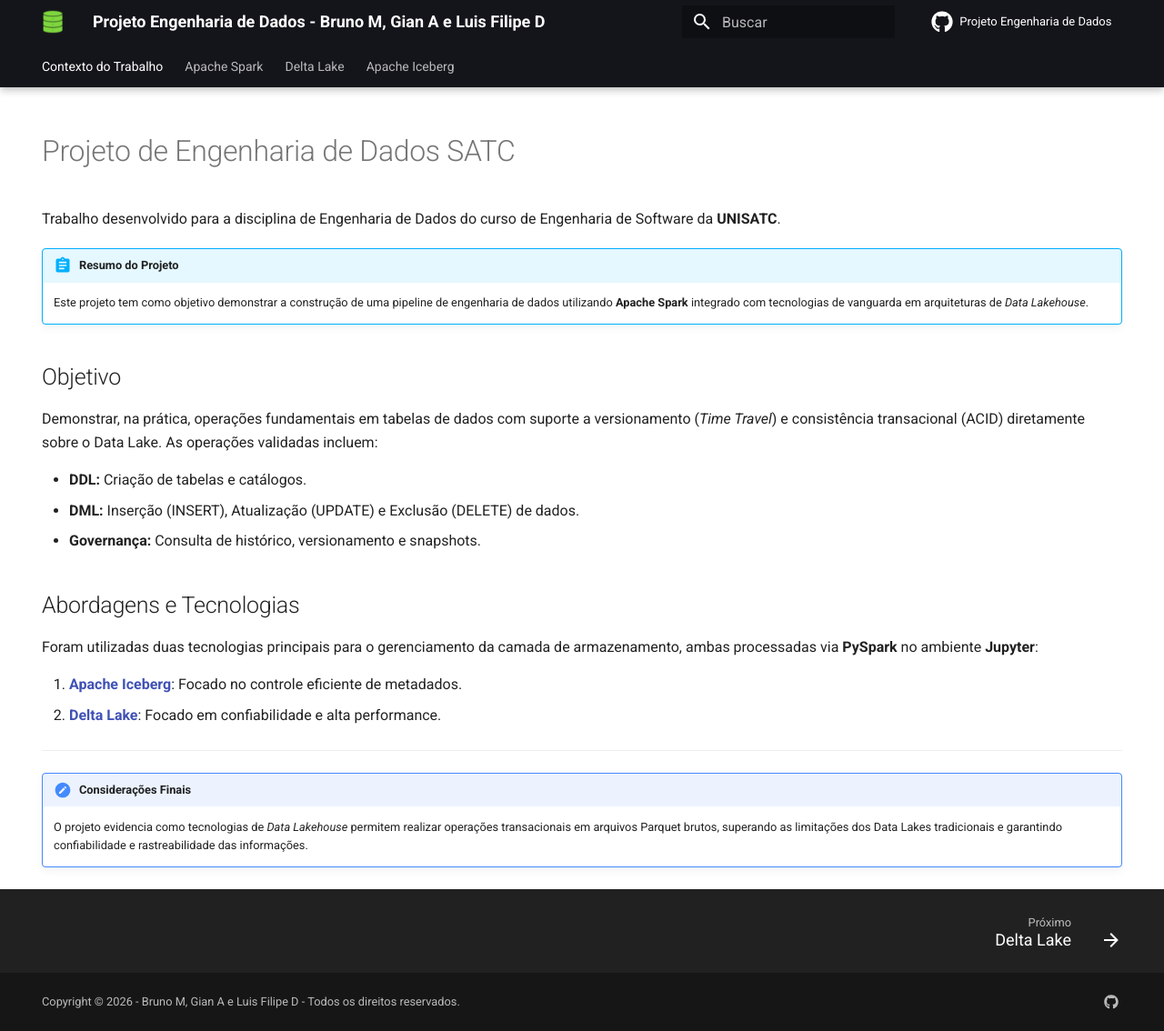
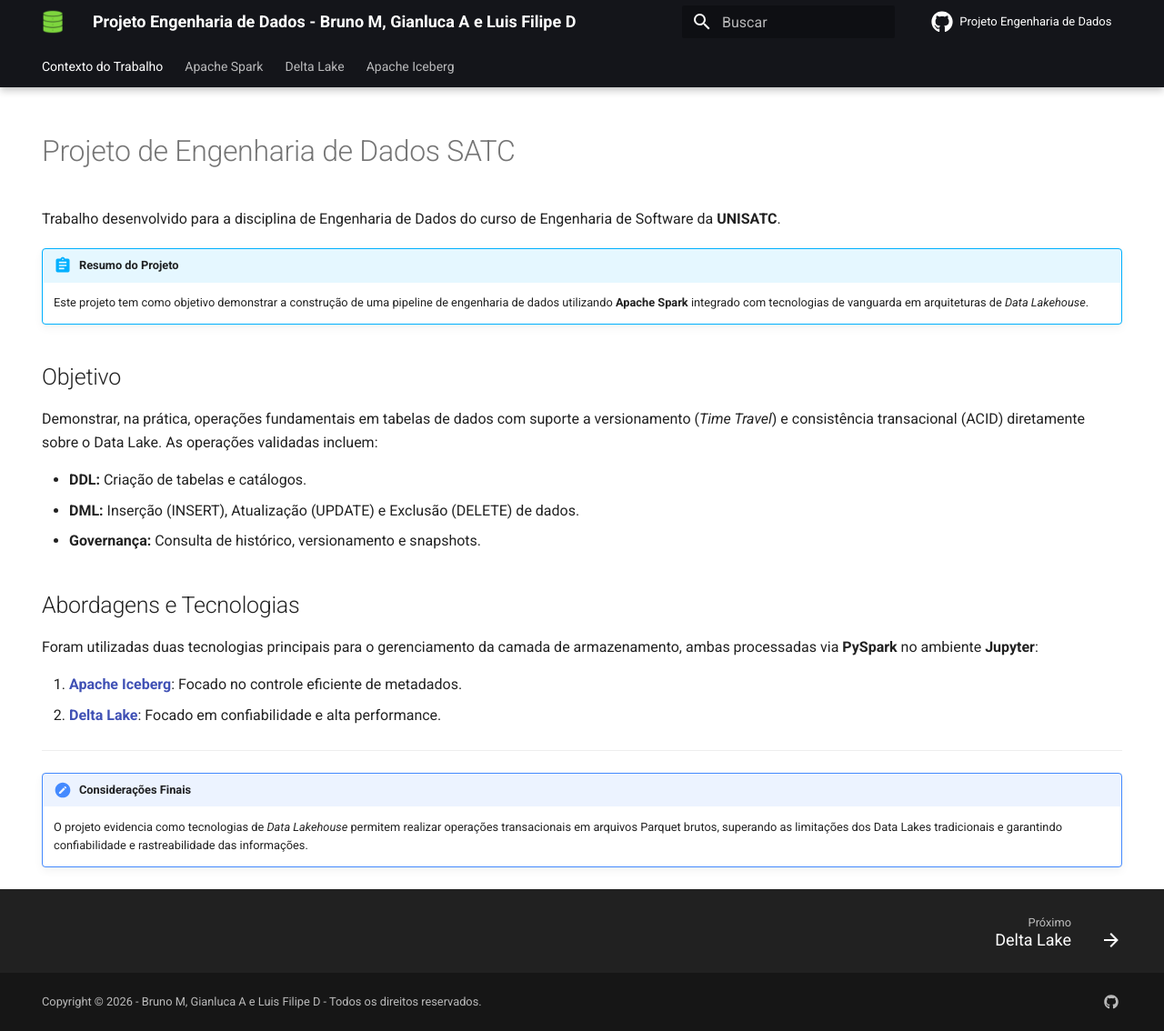
Before and after one commit to brunomonteirobonifacio/projeto-engenharia-dados-satc, an MkDocs documentation site: the page built from docs/index.md, in a window 1280 px wide and 1134 px high. Shown: the whole window at 91% size. Built offline with MkDocs 1.6.1 and Material for MkDocs 9.7.7, drawn with Linux system fonts in a browser that asks for light colours; comment, search, counter and statistics services are not loaded.

Commit message:
Ajustado nome dos colaboradores

```diff
--- a/mkdocs.yml
+++ b/mkdocs.yml
@@ -1,6 +1,6 @@
-site_name: Projeto Engenharia de Dados - Bruno M, Gian A e Luis Filipe D
+site_name: Projeto Engenharia de Dados - Bruno M, Gianluca A e Luis Filipe D
 site_description: Pipeline com Apache Spark, Delta Lake e Apache Iceberg
-site_author: Bruno Monteiro, Gian Luca Andrade e Luis FIlipe Damiani
+site_author: Bruno Monteiro, Gianluca Andrade e Luis FIlipe Damiani
 site_url: https://github.com
 
 repo_name: Projeto Engenharia de Dados
@@ -42,7 +42,7 @@
       link: https://github.com
   generator: false
 
-copyright: Copyright &copy; 2026 - Bruno M, Gian A e Luis Filipe D - Todos os direitos reservados.
+copyright: Copyright &copy; 2026 - Bruno M, Gianluca A e Luis Filipe D - Todos os direitos reservados.
 
 # Ocultei extra_css e extra_javascript se você não os criou (para não dar erro 404).
 # Se você tiver esses arquivos na pasta docs, pode descomentar abaixo:
```
